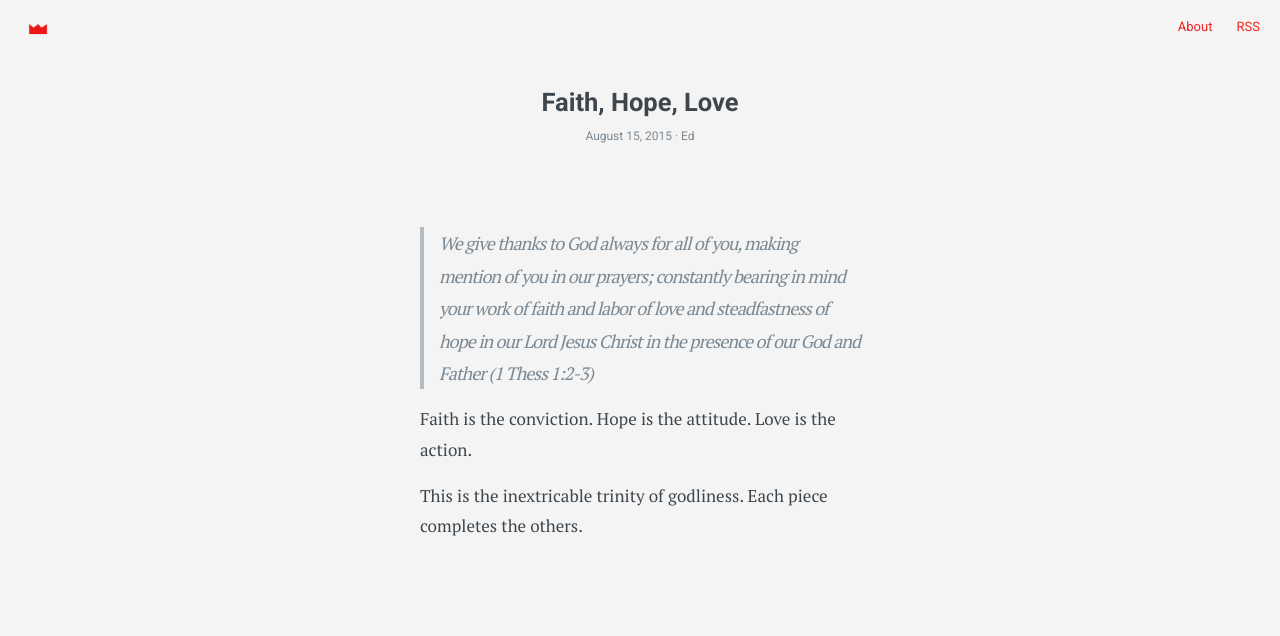
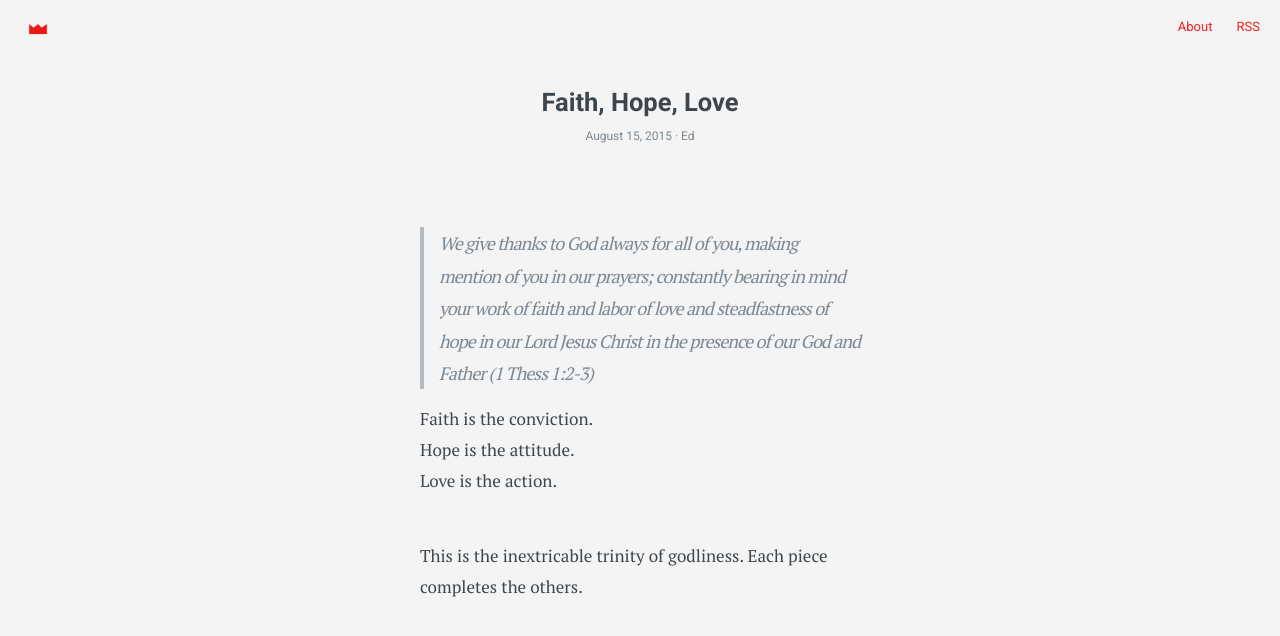
Before and after one commit to edchao/crown, a Jekyll site: the page built from _posts/2015-08-15-Faith_hope_love.markdown, in a window 1280 px wide. Shown: the top 636 px of the page. Built offline with Jekyll 4.4.1, drawn with Linux system fonts in a browser that asks for light colours.

```diff
--- a/_posts/2015-08-15-Faith_hope_love.markdown
+++ b/_posts/2015-08-15-Faith_hope_love.markdown
@@ -9,8 +9,8 @@ tags: Faith, Hope, Love
 
 > We give thanks to God always for all of you, making mention of you in our prayers; constantly bearing in mind your work of faith and labor of love and steadfastness of hope in our Lord Jesus Christ in the presence of our God and Father (1 Thess 1:2-3)
 
-Faith is the conviction.
-Hope is the attitude.
-Love is the action.
+- Faith is the conviction.
+- Hope is the attitude.
+- Love is the action.
 
 This is the inextricable trinity of godliness. Each piece completes the others.
```
